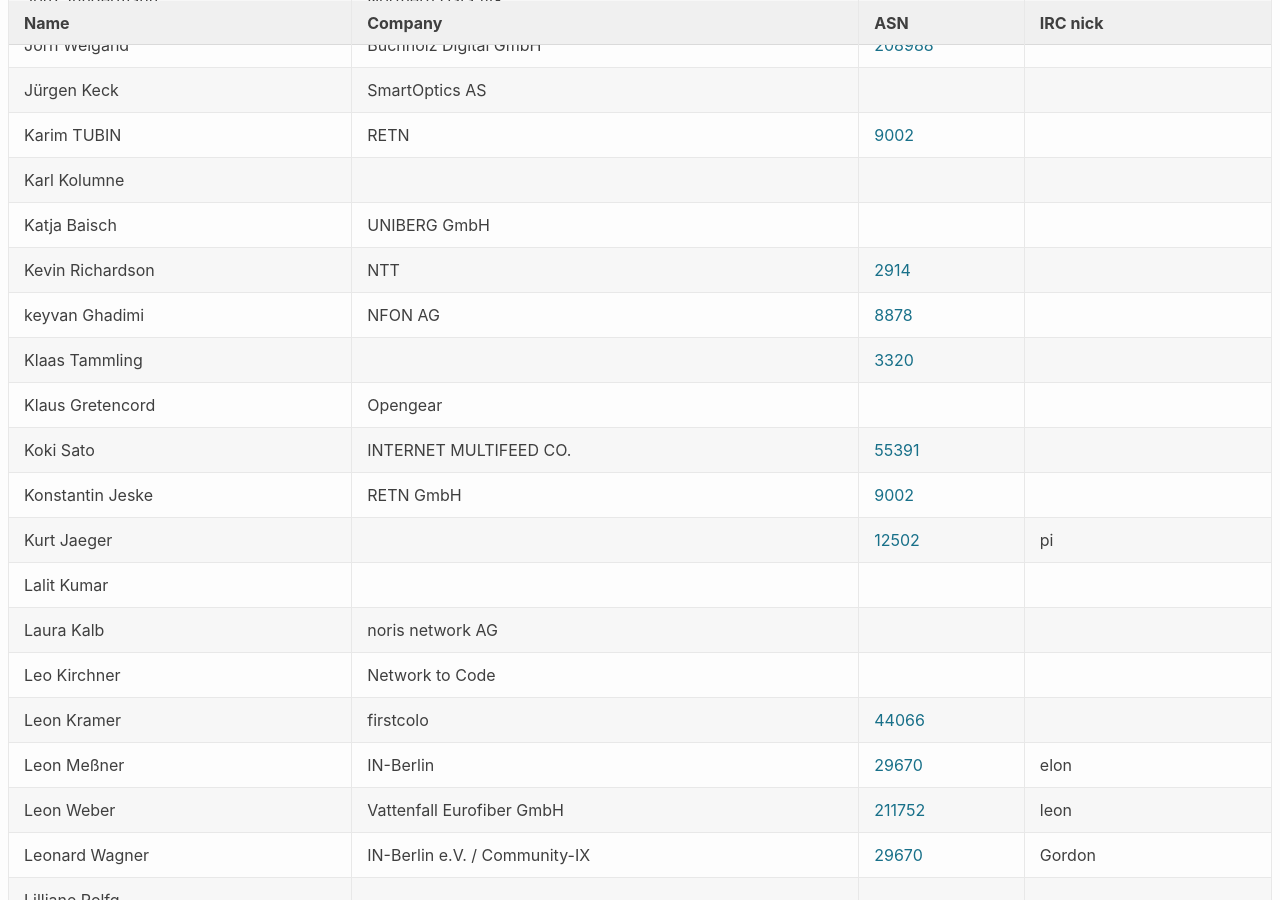
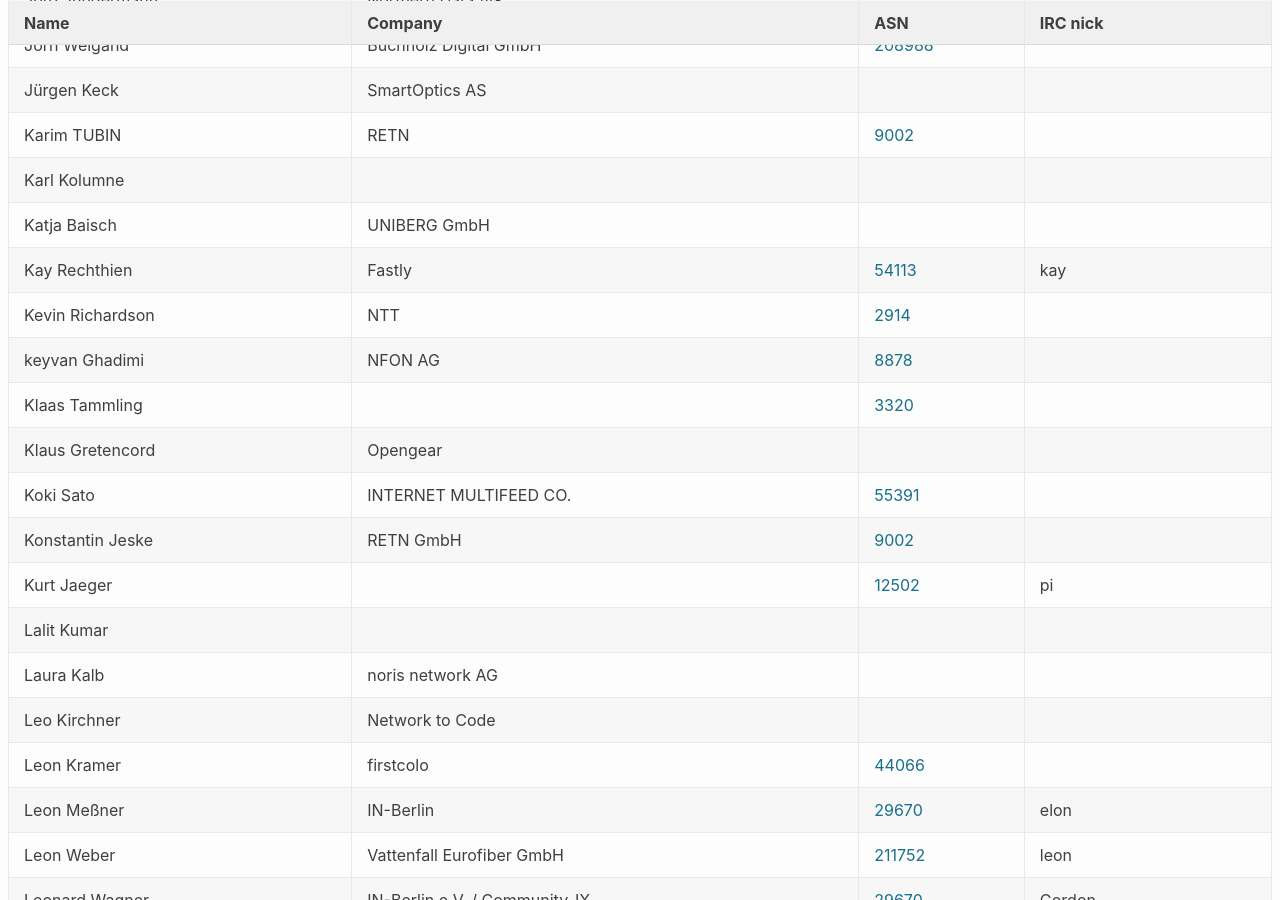
Before and after one commit to denog/pretix-attendeelist, a Jekyll site: the page built from denog14/index.md, in a window 1280 px wide and 900 px high, scrolled down 7084 px. Built offline with Jekyll 4.4.1, drawn with Linux system fonts in a browser that asks for light colours; some of the changed text lies outside the part shown.

Commit message:
Latest data: Sun Nov 13 14:30:15 UTC 2022

```diff
--- a/_data/attendees_denog14_onsite.json
+++ b/_data/attendees_denog14_onsite.json
@@ -954,6 +954,12 @@
     "asn": null
   },
   {
+    "name": "Kay Rechthien",
+    "company": "Fastly",
+    "irc": "kay",
+    "asn": "54113"
+  },
+  {
     "name": "Kevin Richardson",
     "company": "NTT",
     "irc": null,
@@ -1416,7 +1422,7 @@
     "asn": "6169"
   },
   {
-    "name": "Nivedeta Ashri",
+    "name": "Nivedita Ashri",
     "company": "UNIBERG GmbH",
     "irc": null,
     "asn": null
```
